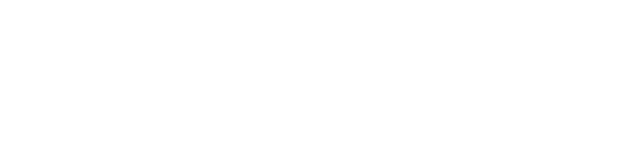
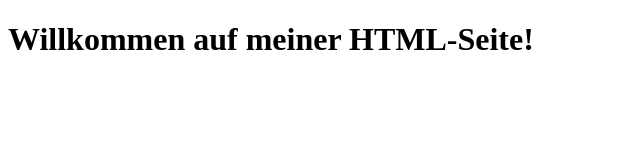
Before and after one commit to Micha3671/githubrep12, a plain HTML site: page index.html in a window 1280 px wide. Shown: the whole page, without its empty margins (0-640 px from the left). Drawn offline with Linux system fonts and the light colour scheme.

Commit message:
Text1 einfügen

```diff
--- a/index.html
+++ b/index.html
@@ -5,5 +5,7 @@
     <meta name="viewport" content="width=device-width, initial-scale=1.0" />
     <title>Leere HTML-Seite</title>
   </head>
-  <body></body>
+  <body>
+    <h1>Willkommen auf meiner HTML-Seite!</h1>
+  </body>
 </html>
```
